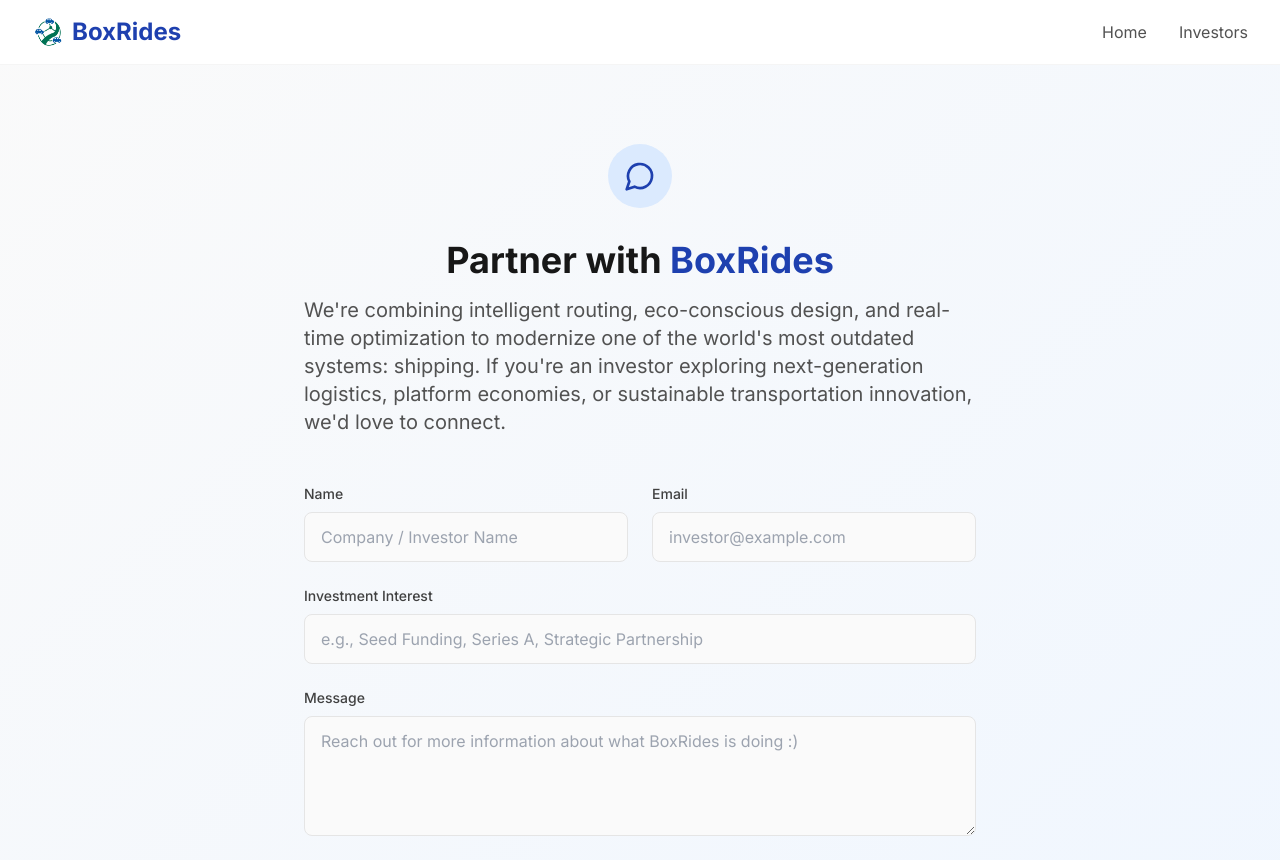
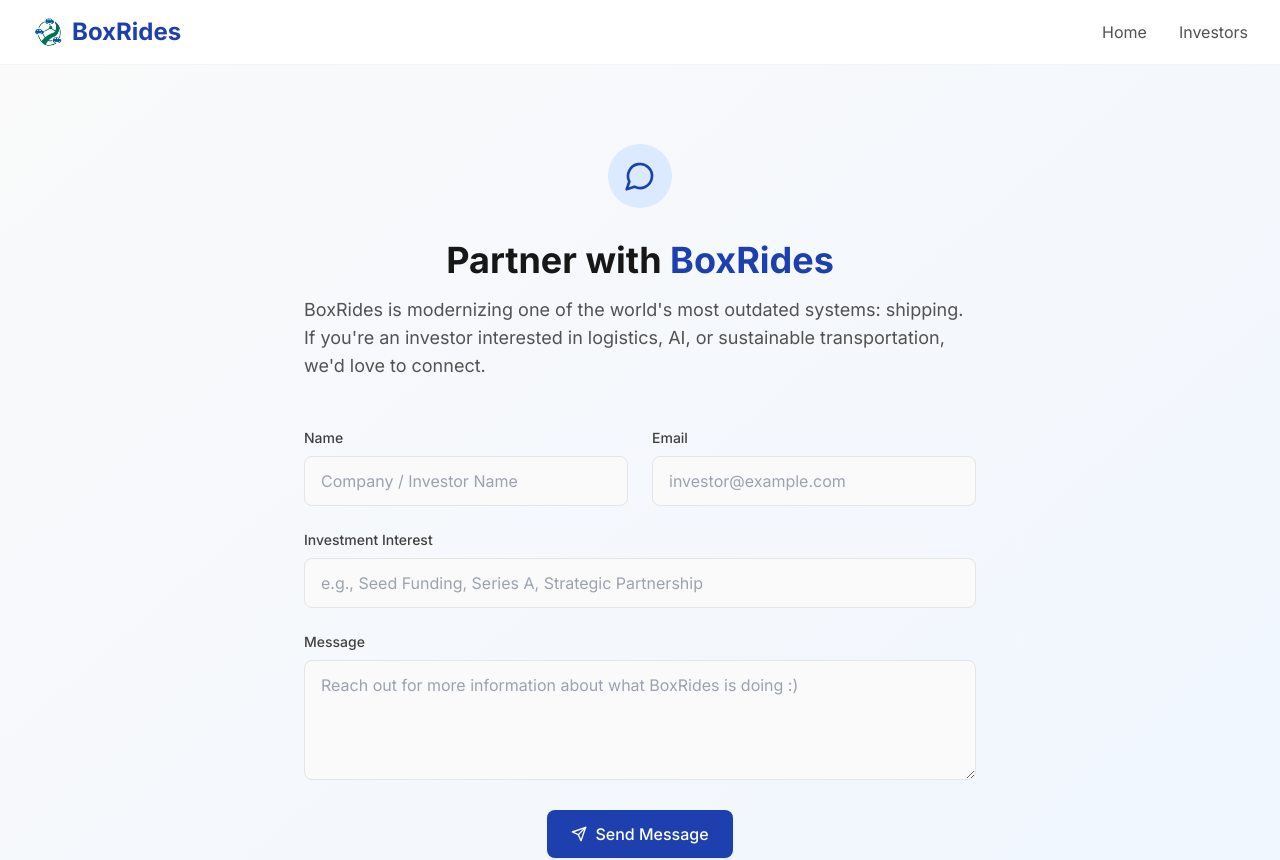
Before and after one commit to vivianhui5/BoxRidesWeb, a Next.js app: page /investors in a window 1280 px wide. Shown: the top 860 px of the page. Built offline with nearby package versions, Linux system fonts and the light colour scheme.

Commit message:
css, investors page

```diff
--- a/components/Contact.tsx
+++ b/components/Contact.tsx
@@ -64,8 +64,8 @@ export default function Contact() {
             Partner with <span className="gradient-text">BoxRides</span>
           </h2>
 
-          <p className="text-xl text-neutral-600 max-w-2xl mx-auto">
-            We&apos;re combining intelligent routing, eco-conscious design, and real-time optimization to modernize one of the world&apos;s most outdated systems: shipping. If you&apos;re an investor exploring next-generation logistics, platform economies, or sustainable transportation innovation, we&apos;d love to connect.
+          <p className="text-lg text-neutral-600 max-w-2xl mx-auto">
+            BoxRides is modernizing one of the world&apos;s most outdated systems: shipping. If you&apos;re an investor interested in logistics, AI, or sustainable transportation, we&apos;d love to connect.
           </p>
         </div>
 
--- a/components/Hero.tsx
+++ b/components/Hero.tsx
@@ -8,7 +8,7 @@ export default function Hero() {
   const [isBetaModalOpen, setIsBetaModalOpen] = useState(false)
 
   return (
-    <section id="home" className="pt-16 min-h-screen bg-white">
+    <section id="home" className="pt-16 min-h-screen bg-gradient-to-br from-neutral-50 to-primary-50">
       <div className="max-w-7xl mx-auto px-4 sm:px-6 lg:px-8 py-20">
         <div className="grid lg:grid-cols-2 gap-16 items-center">
 
```
